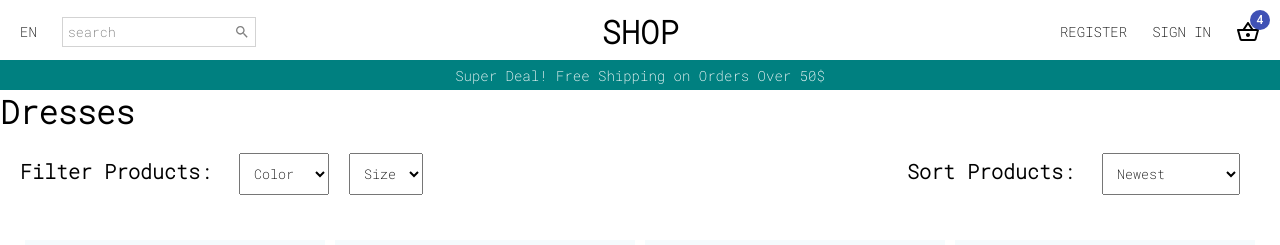
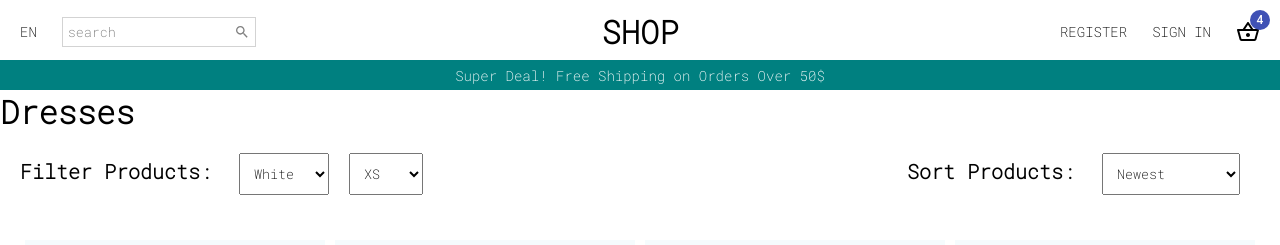
Before and after one commit to Amrindra/MERN-Ecommerce-Shop-2022, a React (Create React App) app in the folder frontend/: page /products/Jeans in a window 1280 px wide. Shown: the top 245 px of the page. Built offline with nearby package versions, Linux system fonts and the light colour scheme.

Commit message:
worked on ProductList by adding some handlechanges and import uselocaiton

```diff
--- a/frontend/src/pages/ProductList.jsx
+++ b/frontend/src/pages/ProductList.jsx
@@ -5,8 +5,28 @@ import Navbar from "../components/Navbar";
 import Newsletter from "../components/Newsletter";
 import Products from "../components/Products";
 import { mobile } from "../responsive";
+import { useLocation } from "react-router-dom";
+import { useState } from "react";
 
 function ProductList() {
+  const location = useLocation();
+  //useLocation returns an object contains bunch of properties, but access only pathname and then split
+  //{pathname: '/products/men', search: '', hash: '', state: null, key: 'fvkfoga3'}
+  //location.pathname.split("/")[2] will return only me fron url pathname
+  const category = location.pathname.split("/")[2];
+  // console.log(location.pathname.split("/")[2]);
+
+  const [filter, setFilter] = useState({});
+
+  const handleFilter = (event) => {
+    const value = event.target.value;
+    setFilter({
+      //if we don't pass spread operator filter here it will only setFilter individual one every time user select option size and color
+      ...filter,
+      [event.target.value]: value,
+    });
+  };
+  console.log(filter);
   return (
     <Container>
       <Navbar />
@@ -17,10 +37,8 @@ function ProductList() {
       <FilterContain>
         <Filter>
           <FilterText>Filter Products: </FilterText>{" "}
-          <Select>
-            <Option disabled selected>
-              Color
-            </Option>
+          <Select name="color" onChange={handleFilter}>
+            <Option disabled>Color</Option>
             <Option>White</Option>
             <Option>Black</Option>
             <Option>Red</Option>
@@ -28,10 +46,8 @@ function ProductList() {
             <Option>Yellow</Option>
             <Option>Green</Option>
           </Select>
-          <Select>
-            <Option disabled selected>
-              Size
-            </Option>
+          <Select name="size" onChange={handleFilter}>
+            <Option disabled>Size</Option>
             <Option>XS</Option>
             <Option>S</Option>
             <Option>M</Option>
@@ -43,7 +59,7 @@ function ProductList() {
         <Filter>
           <FilterText>Sort Products: </FilterText>
           <Select>
-            <Option selected>Newest</Option>
+            <Option>Newest</Option>
             <Option>Price (asc)</Option>
             <Option>Price (desc)</Option>
           </Select>
```
Also changed, not shown: 1 other file (tests, documents, lock files or other folders).
